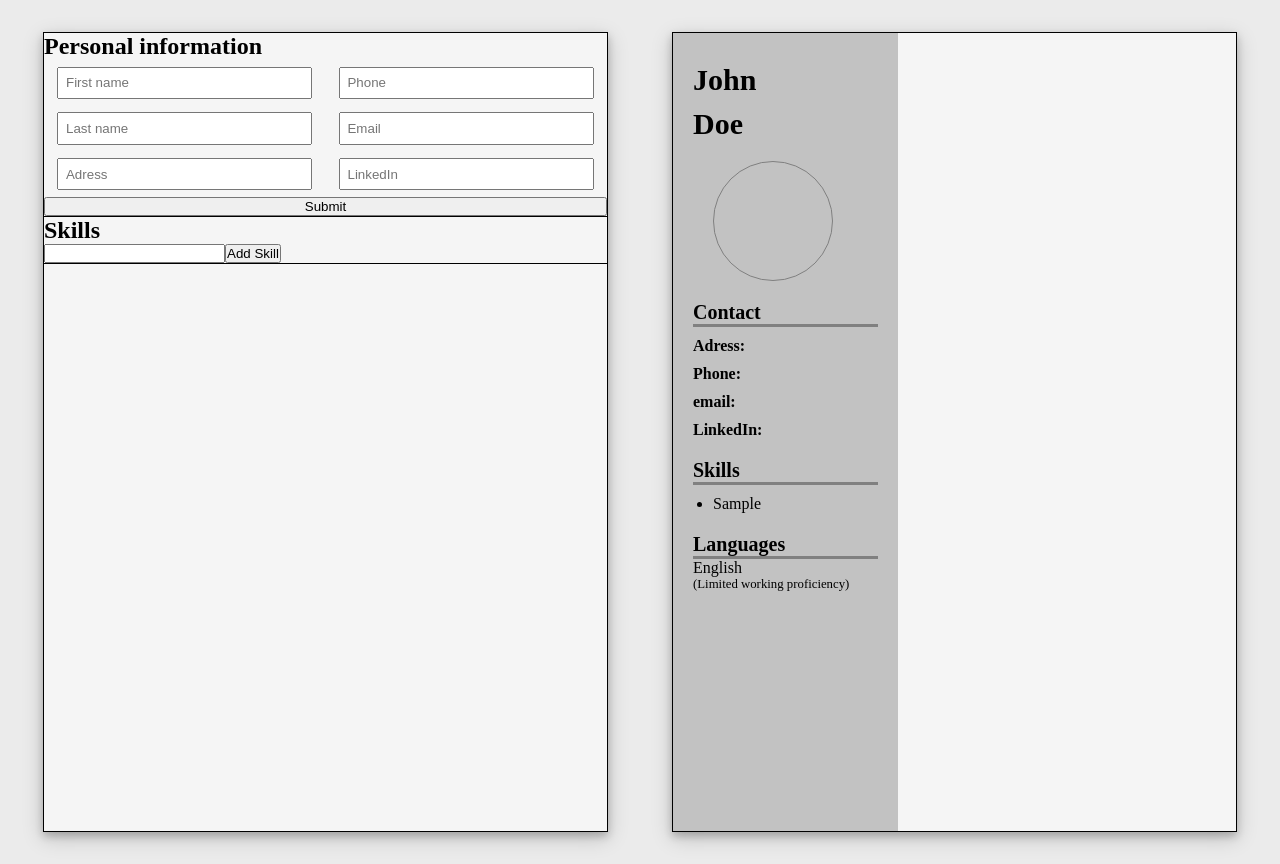
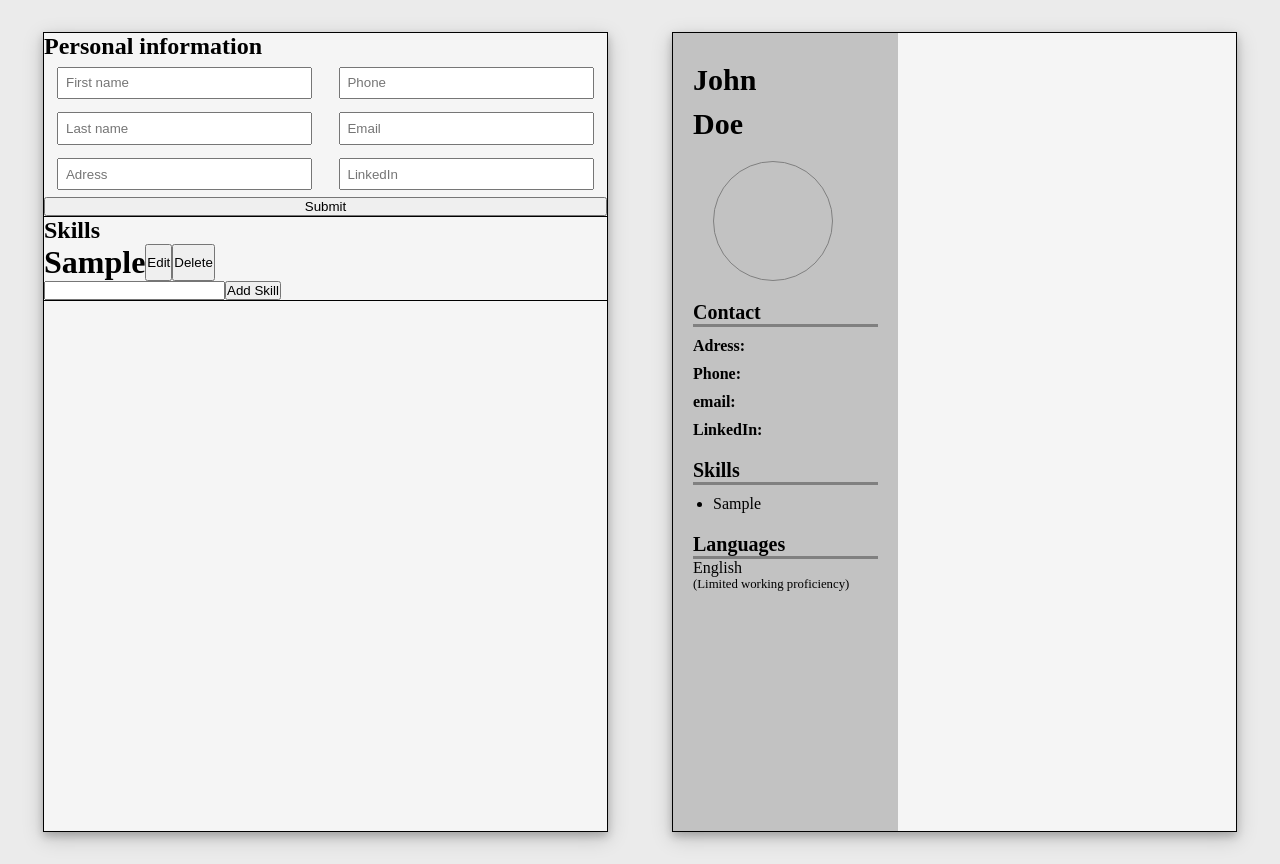
Before and after one commit to MrDando/CV-Project, a React (Create React App) app: page / in a window 1280 px wide. Both pictures are taken after typing "Sample" into the empty fields and a click on the button "Add Skill". Built offline with nearby package versions, Linux system fonts and the light colour scheme.

Commit message:
Added delete skill feature

```diff
--- a/package.json
+++ b/package.json
@@ -9,6 +9,7 @@
     "react": "^17.0.1",
     "react-dom": "^17.0.1",
     "react-scripts": "4.0.3",
+    "uniqid": "^5.3.0",
     "web-vitals": "^1.1.1"
   },
   "scripts": {
--- a/src/App.js
+++ b/src/App.js
@@ -1,5 +1,6 @@
 
 import React from 'react'
+import uniqid from "uniqid";
 
 import Form from './Components/Form'
 import Personal from './Components/CV/Personal'
@@ -11,6 +12,8 @@ class App extends React.Component {
     this.submitForm = this.submitForm.bind(this)
     this.handleChange = this.handleChange.bind(this)
     this.addSkill = this.addSkill.bind(this)
+    this.editSkill = this.editSkill.bind(this)
+    this.deleteSkill = this.deleteSkill.bind(this)
 
     this.personal = {
       firstname: '',
@@ -49,7 +52,8 @@ class App extends React.Component {
   addSkill(e) {
     e.preventDefault();
     const skillName = e.target.querySelector('input').value;
-    const id = this.state.skills.length
+    if (skillName) {
+      const id =  uniqid()
       const skill = {
         skillName: skillName,
         key: id
@@ -59,12 +63,35 @@ class App extends React.Component {
         skills: this.state.skills.concat(skill),
       });
     }
+  }
+
+  editSkill(e) {
+    console.log('edit', e)
+  }
+
+  deleteSkill(e) {
+    this.setState(prevState => {
+      let updatedState = []
+      prevState.skills.forEach(skill => {
+        if (e.target.id !== skill.key) {
+          updatedState.push(skill)
+        }
+      }
+      )
+      return {skills: updatedState}
+    })
+  }
 
   render() {
     return (
 
       <div className='flex justify-center scale-down'>
-        <Form submitForm={this.submitForm} handleChange={this.handleChange} addSkill={this.addSkill}/>
+        <Form submitForm={this.submitForm}
+              handleChange={this.handleChange}
+              addSkill={this.addSkill}
+              editSkill={this.editSkill}
+              deleteSkill={this.deleteSkill}
+              skills={this.state.skills}/>
         <div className='cv flex'>
           <Personal data={this.state}/>
           <Professional />
--- a/src/Components/Form.js
+++ b/src/Components/Form.js
@@ -1,4 +1,18 @@
 import React from 'react'
+
+function SkillsForm(props) {
+  return(
+    <div>
+      {props.skills.map(skill => {
+        return  <div key={skill.key} className='flex'>
+                  <h1>{skill.skillName}</h1>
+                  <button onClick={props.editSkill}>Edit</button>
+                  <button onClick={props.deleteSkill} id={skill.key}>Delete</button>
+                </div>
+      })}
+    </div>
+  )
+}
 
 function Form(props) {
     return(
@@ -23,6 +37,7 @@ function Form(props) {
           </div>
           <div className='skills form-section'>
             <h2>Skills</h2>
+            <SkillsForm skills={props.skills} editSkill={props.editSkill} deleteSkill={props.deleteSkill}/>
             <div className=''>
               <form onSubmit={props.addSkill}>
                 <input name='skill'></input>
```
Also changed, not shown: 1 other file (tests, documents, lock files or other folders). Lines whose indentation alone changed are shown as unchanged.
